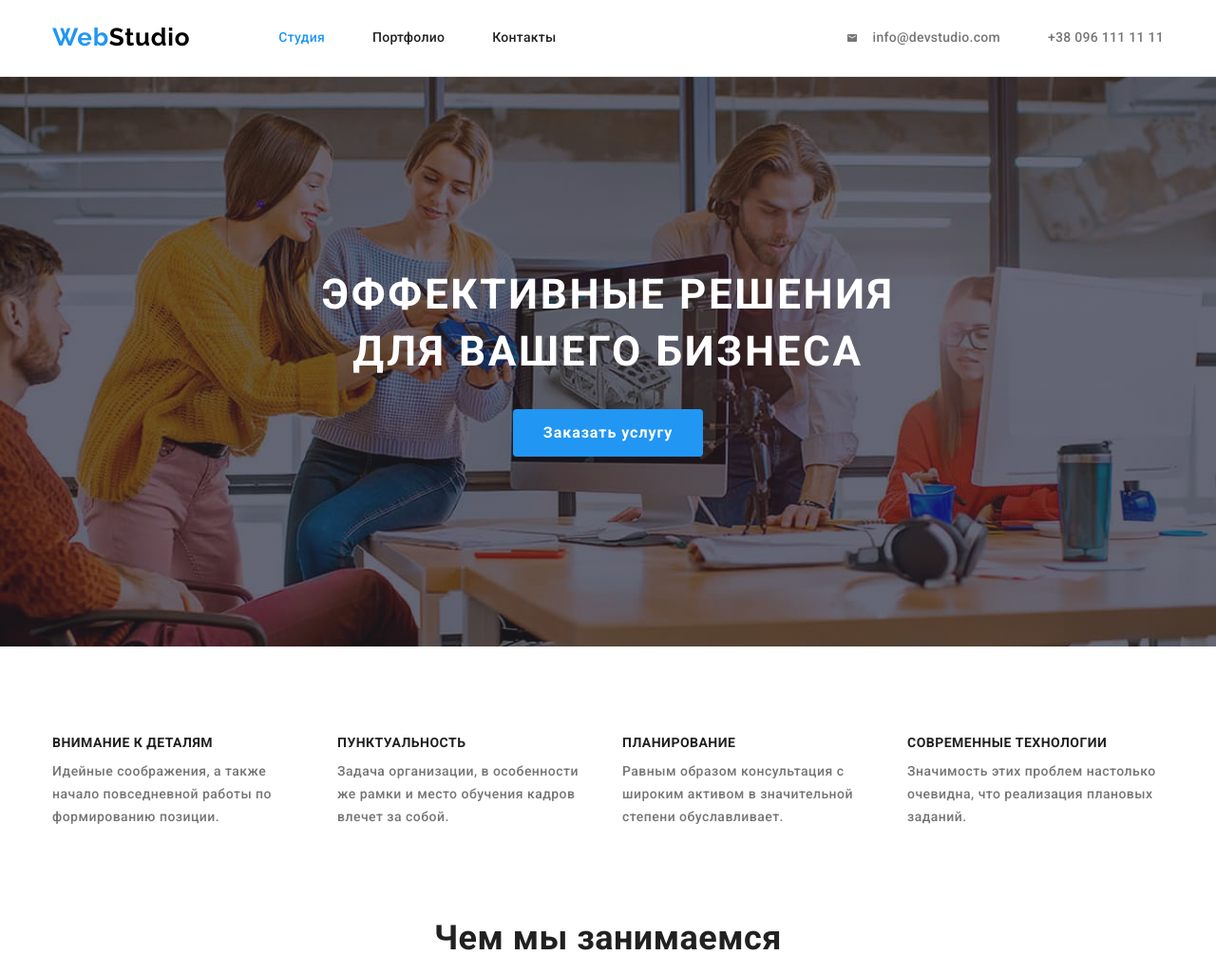
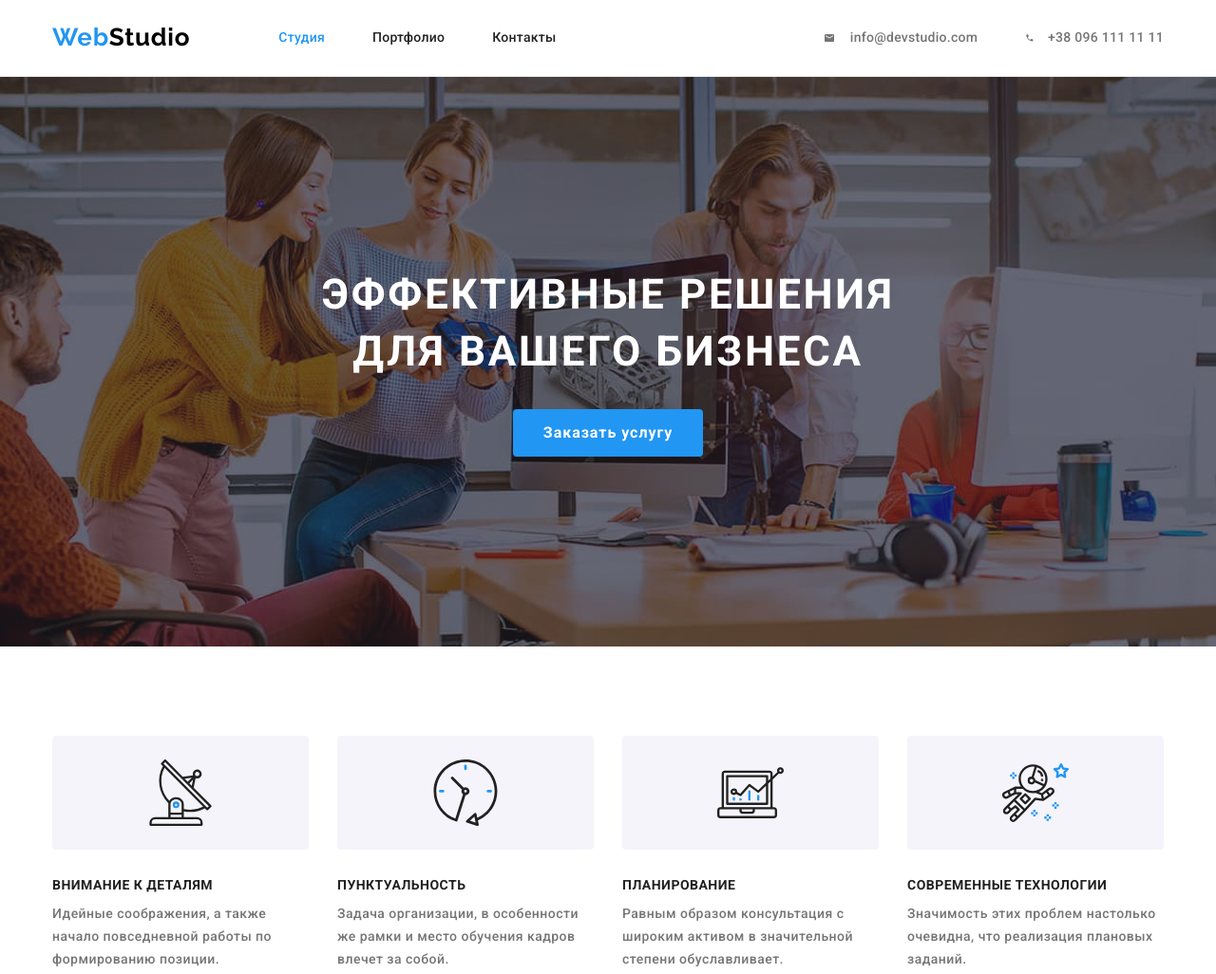
Before and after one commit to Ruslan-Chepurnoy/goit-markup-hw-04, a plain HTML site: page index.html in a window 1280 px wide. Shown: the top 1026 px of the page at 95% size. Drawn offline with nearby package versions, Linux system fonts and the light colour scheme.

Commit message:
hw-4-last-day-00.38

```diff
--- a/css/styles.css
+++ b/css/styles.css
@@ -154,6 +154,17 @@ body {
   width: 16px;
   height: 12px;
 }
+.icon-phone {
+  margin-right: 10px;
+  fill: var(--second-color);
+  vertical-align: middle;
+  width: 10px;
+  height: 16px;
+}
+.link:hover .icon-auth,
+.link:focus .icon-auth {
+  fill: var(--accent-color);
+}
 
 /* .link-icon::before {
   /* display: block; */
@@ -242,6 +253,30 @@ body {
 .list .item + .item {
   margin-left: 30px;
 }
+.item::before {
+  display: block;
+  content: '';
+  height: 120px;
+  margin-bottom: 30px;
+  background-size: 70px, 70px;
+  background-repeat: no-repeat;
+  background-position: center;
+  background-color: var(--section-team-background-color);
+  border-radius: 4px;
+  /* outline: 1px solid red; */
+}
+.item-antena::before {
+  background-image: url(../images/antenna.svg);
+}
+.item-clock::before {
+  background-image: url(../images/clock.svg);
+}
+.item-diagram::before {
+  background-image: url(../images/diagram.svg);
+}
+.item-astronaut::before {
+  background-image: url(../images/astronaut.svg);
+}
 .features-titel {
   margin-bottom: 10px;
   width: 270px;
@@ -316,10 +351,9 @@ body {
   display: block;
   max-width: 100%;
   width: 270px;
-
-  border-bottom-left-radius: 4px;
-  border-bottom-right-radius: 4px;
-
+  border-radius: 0px 0px 4px 4px;
+  box-shadow: 0px 1px 3px rgba(0, 0, 0, 0.12), 0px 1px 1px rgba(0, 0, 0, 0.14),
+    0px 2px 1px rgba(0, 0, 0, 0.2);
   background-color: var(--first-color);
 }
 .team-img {
--- a/index.html
+++ b/index.html
@@ -42,14 +42,19 @@
         <ul class="auth-nav list">
           <li class="item-header">
             <a href="mailto:info@devstudio.com" class="link link-icon">
-              <svg class="icon-email" width="16" height="12">
+              <svg class="icon-email icon-auth">
                 <use href="./images/icons.svg#icon-email"></use>
               </svg>
               info@devstudio.com</a
             >
           </li>
           <li class="item-header">
-            <a href="tel:+380961111111" class="link">+38 096 111 11 11</a>
+            <a href="tel:+380961111111" class="link">
+              <svg class="icon-phone icon-auth">
+                <use href="./images/icons.svg#icon-phone"></use>
+              </svg>
+              +38 096 111 11 11</a
+            >
           </li>
         </ul>
       </div>
@@ -65,28 +70,28 @@
         <div class="container">
           <h2 hidden>Особености</h2>
           <ul class="list">
-            <li class="item">
+            <li class="item item-antena">
               <h3 class="features-titel">Внимание к деталям</h3>
               <p class="features-text">
                 Идейные соображения, а также начало повседневной работы по
                 формированию позиции.
               </p>
             </li>
-            <li class="item">
+            <li class="item item-clock">
               <h3 class="features-titel">Пунктуальность</h3>
               <p class="features-text">
                 Задача организации, в особенности же рамки и место обучения
                 кадров влечет за собой.
               </p>
             </li>
-            <li class="item">
+            <li class="item item-diagram">
               <h3 class="features-titel">Планирование</h3>
               <p class="features-text">
                 Равным образом консультация с широким активом в значительной
                 степени обуславливает.
               </p>
             </li>
-            <li class="item">
+            <li class="item item-astronaut">
               <h3 class="features-titel">Современные технологии</h3>
               <p class="features-text">
                 Значимость этих проблем настолько очевидна, что реализация
@@ -145,7 +150,7 @@
                   <li class="social-item">
                     <a href="" class="social-link">
                       <svg class="social-icon" width="20" height="20">
-                        <use c href="./images/icons.svg#icon-instagram"></use>
+                        <use href="./images/icons.svg#icon-instagram"></use>
                       </svg>
                     </a>
                   </li>
@@ -187,7 +192,7 @@
                   <li class="social-item">
                     <a href="" class="social-link">
                       <svg class="social-icon" width="20" height="20">
-                        <use c href="./images/icons.svg#icon-instagram"></use>
+                        <use href="./images/icons.svg#icon-instagram"></use>
                       </svg>
                     </a>
                   </li>
@@ -229,7 +234,7 @@
                   <li class="social-item">
                     <a href="" class="social-link">
                       <svg class="social-icon" width="20" height="20">
-                        <use c href="./images/icons.svg#icon-instagram"></use>
+                        <use href="./images/icons.svg#icon-instagram"></use>
                       </svg>
                     </a>
                   </li>
@@ -271,7 +276,7 @@
                   <li class="social-item">
                     <a href="" class="social-link">
                       <svg class="social-icon" width="20" height="20">
-                        <use c href="./images/icons.svg#icon-instagram"></use>
+                        <use href="./images/icons.svg#icon-instagram"></use>
                       </svg>
                     </a>
                   </li>
@@ -386,7 +391,7 @@
             <li class="social-item">
               <a href="" class="social-link footer-social-link">
                 <svg class="social-icon icon-footer" width="20" height="20">
-                  <use c href="./images/icons.svg#icon-instagram"></use>
+                  <use href="./images/icons.svg#icon-instagram"></use>
                 </svg>
               </a>
             </li>
```
Also changed, not shown: images/antenna.svg (added), images/astronaut.svg (added), images/clock.svg (added), images/diagram.svg (added).
